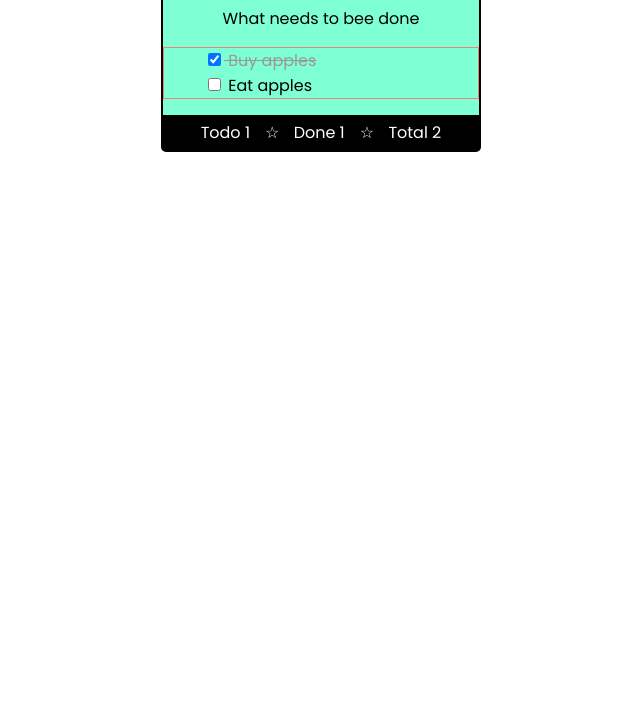
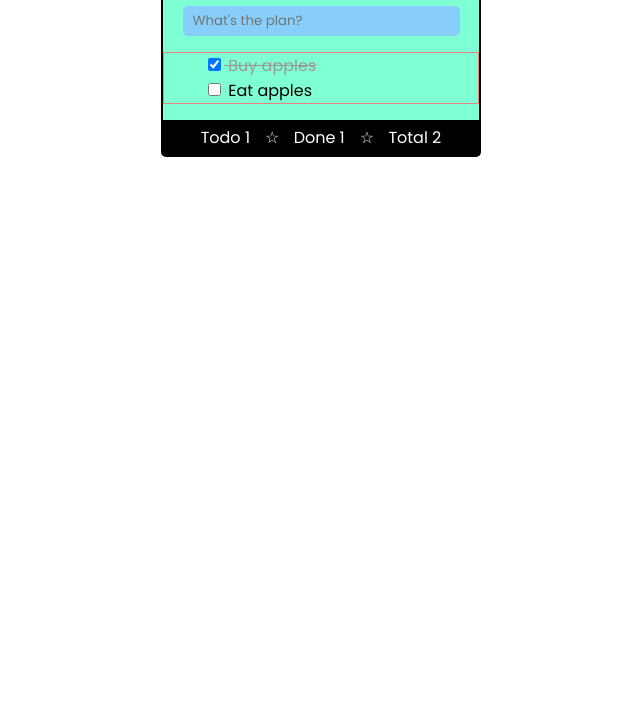
Before and after one commit to wibaklein/to-do-app, a plain HTML site: page index.html in a window 1280 px wide. Shown: the part 82-800 px from the top of the page, without its empty margins (319-959 px from the left). Drawn offline with Linux system fonts and the light colour scheme.

Commit message:
form class added

```diff
--- a/index.html
+++ b/index.html
@@ -10,15 +10,21 @@
 </head>
 <body>
 <div class="wrapper">
-    <header>
-<h1>ToDo List</h1>
-<p class="">What needs to bee done</p>
-    </header>
+<header>
+    <h1>ToDo List</h1>
+
+</header>
     <main>
+        <form>
+            <input type="text" id="new-todo" placeholder="What's the plan?" />
+          </form>
         <ul id="todolist">
-            <li class="todo_item completed"> <label><input type="checkbox" checked /> Buy apples</label>
+            <li class="todo_item completed">
+            <label><input type="checkbox" checked /> Buy apples
+            </label>
             </li>
-            <li class="todo_item"> <label><input type="checkbox" /> Eat apples</label>
+            <li class="todo_item">
+                <label><input type="checkbox" /> Eat apples</label>
             </li>
 
         </ul>
--- a/main.js
+++ b/main.js
@@ -40,3 +40,7 @@ function toggleDone(event) {
   checkboxes[i].addEventListener("change", toggleDone);
 }
   // and use the "toggleDone" function as the callback
+  document.querySelector("form").addEventListener("submit",function addNewTodo(event) {
+    event.preventDefault();
+    console.log("i got clicked");
+  });
--- a/style.css
+++ b/style.css
@@ -45,6 +45,12 @@ div.summary span.star {
     padding-left: 15px;
     padding-right: 10px;
 }
+form > input{
+    font-family: Poppins, sans-serif;
+    padding: 5px 10px;
+    border: none;
+    border-radius: 5px;
+}
 ul#todolist .todo_item.completed label  {
     text-decoration: line-through;
     color: #999;
```
